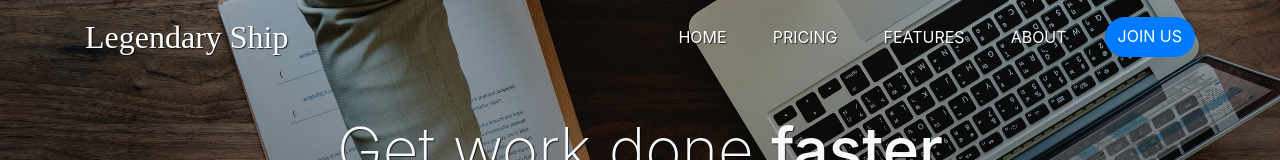
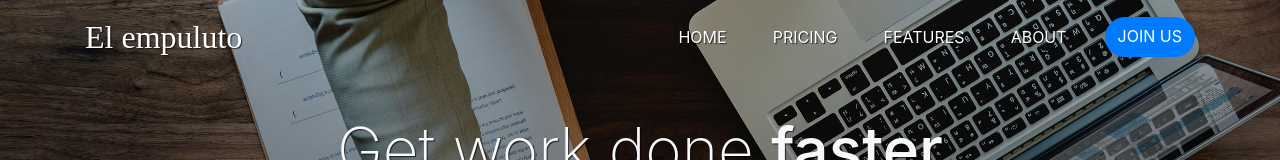
Before and after one commit to Afiffudin-au/Afiffudin-au-static.github.io, a plain HTML site: page index.html in a window 1280 px wide. Shown: the top 160 px of the page. Drawn offline with nearby package versions, Linux system fonts and the light colour scheme; a web font is replaced by a local one.

Commit message:
change index.html

```diff
--- a/index.html
+++ b/index.html
@@ -20,7 +20,7 @@
   <!-- Navbar -->
   <nav class="navbar navbar-expand-lg navbar-light">
     <div class="container">
-      <a class="navbar-brand" href="#">Legendary Ship</a>
+      <a class="navbar-brand" href="#">El empuluto</a>
       <button class="navbar-toggler" type="button" data-toggle="collapse" data-target="#navbarNavAltMarkup"
         aria-controls="navbarNavAltMarkup" aria-expanded="false" aria-label="Toggle navigation">
         <span class="navbar-toggler-icon"></span>
```
